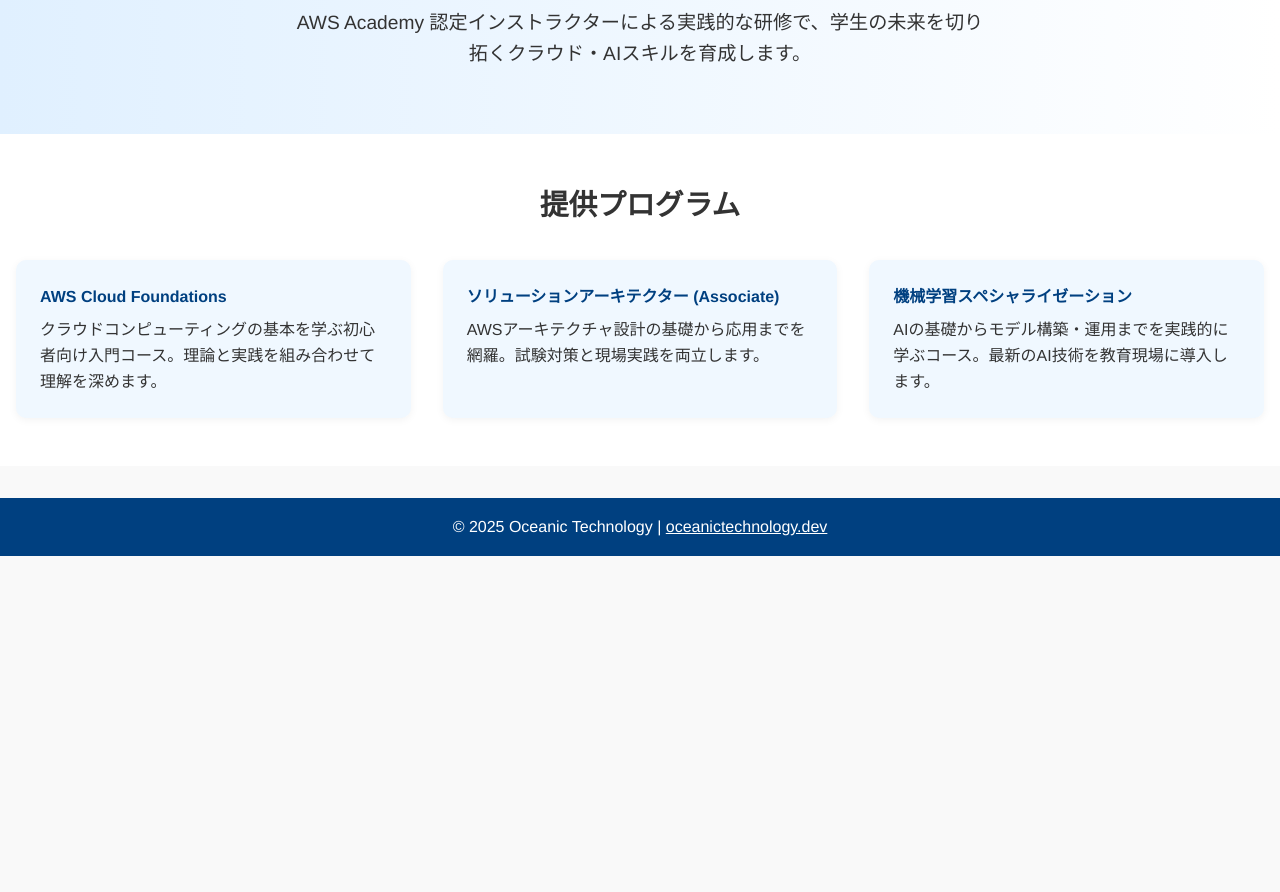
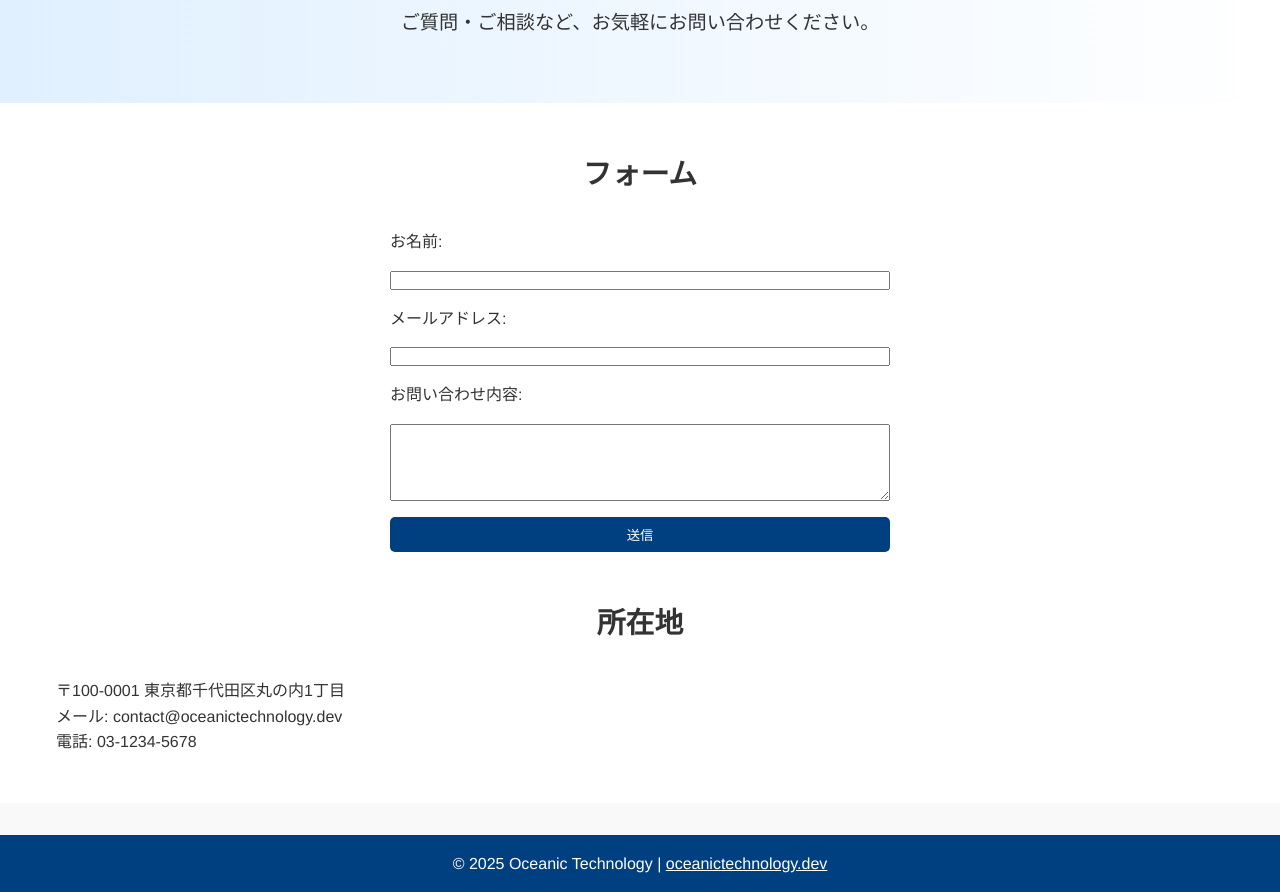
Before and after one commit to sansugoi634/oceanictechnology, a plain HTML site: page contact.html in a window 1280 px wide. Shown: the part 206-1098 px from the top of the page. Before the commit the page ends 800 px from the top, so only its background shows below. Drawn offline with Linux system fonts and the light colour scheme.

```diff
--- a/contact.html
+++ b/contact.html
@@ -3,22 +3,16 @@
 <head>
   <meta charset="UTF-8" />
   <meta name="viewport" content="width=device-width, initial-scale=1.0"/>
-  <title>学校向けAWSクラウド＆AI研修 | Oceanic Technology</title>
-  <link rel="stylesheet" href="styles.css">
+  <title>お問い合わせ | Oceanic Technology</title>
+  <link rel="stylesheet" href="styles.css" />
 </head>
 <body>
+
   <header class="site-header">
     <div class="container">
       <h1 class="logo">Oceanic Technology</h1>
       <p class="tagline">次世代教育のためのクラウド＆AIソリューション</p>
-      <!-- Hamburger Menu Button -->
-      <button class="hamburger" id="hamburger-btn">
-        <span class="bar"></span>
-        <span class="bar"></span>
-        <span class="bar"></span>
-      </button>
-      <!-- Navigation Menu -->
-      <nav id="navbar">
+      <nav>
         <ul class="nav-list">
           <li><a href="index.html">ホーム</a></li>
           <li><a href="about.html">会社概要</a></li>
@@ -30,33 +24,39 @@
 
   <main class="main-content">
     <section class="hero">
-      <h2>学校向け AWS クラウド & AI 研修</h2>
-      <p>AWS Academy 認定インストラクターによる実践的な研修で、学生の未来を切り拓くクラウド・AIスキルを育成します。</p>
+      <h2>お問い合わせ</h2>
+      <p>ご質問・ご相談など、お気軽にお問い合わせください。</p>
     </section>
 
     <section class="programs">
-      <h3>提供プログラム</h3>
-      <div class="program-grid">
-        <div class="program-card">
-          <h4>AWS Cloud Foundations</h4>
-          <p>クラウドコンピューティングの基本を学ぶ初心者向け入門コース。理論と実践を組み合わせて理解を深めます。</p>
-        </div>
-        <div class="program-card">
-          <h4>ソリューションアーキテクター (Associate)</h4>
-          <p>AWSアーキテクチャ設計の基礎から応用までを網羅。試験対策と現場実践を両立します。</p>
-        </div>
-        <div class="program-card">
-          <h4>機械学習スペシャライゼーション</h4>
-          <p>AIの基礎からモデル構築・運用までを実践的に学ぶコース。最新のAI技術を教育現場に導入します。</p>
+      <div class="container">
+        <h3>フォーム</h3>
+        <form action="#" method="post" style="display: flex; flex-direction: column; gap: 1rem; max-width: 500px; margin: auto;">
+          <label for="name">お名前:</label>
+          <input type="text" id="name" name="name" required />
+
+          <label for="email">メールアドレス:</label>
+          <input type="email" id="email" name="email" required />
+
+          <label for="message">お問い合わせ内容:</label>
+          <textarea id="message" name="message" rows="5" required></textarea>
+
+          <button type="submit" style="padding: 0.5rem 1rem; background-color: #004080; color: white; border: none; border-radius: 5px;">送信</button>
+        </form>
+
+        <div style="margin-top: 3rem;">
+          <h3>所在地</h3>
+          <p>〒100-0001 東京都千代田区丸の内1丁目</p>
+          <p>メール: contact@oceanictechnology.dev</p>
+          <p>電話: 03-1234-5678</p>
         </div>
       </div>
     </section>
   </main>
 
   <footer class="site-footer">
-    <p>&copy; 2025 Oceanic Technology | <a href="https://www.oceanictechnology.dev" target="_blank" rel="noopener">oceanictechnology.dev</a></p>
+    <p>&copy; 2025 Oceanic Technology | <a href="https://oceanictechnology.dev" target="_blank" rel="noopener">oceanictechnology.dev</a></p>
   </footer>
 
-  <script src="script.js"></script>
 </body>
 </html>
```
